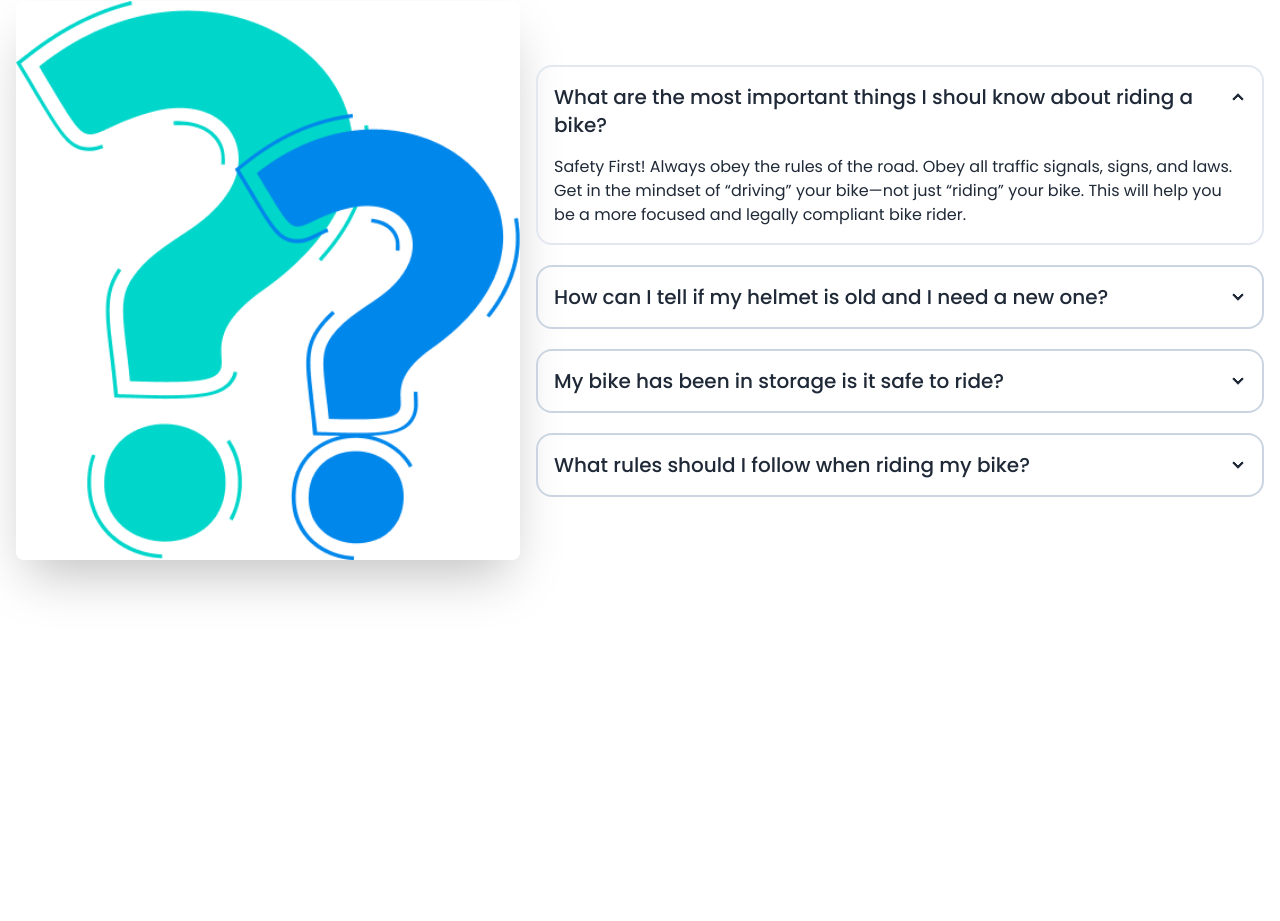
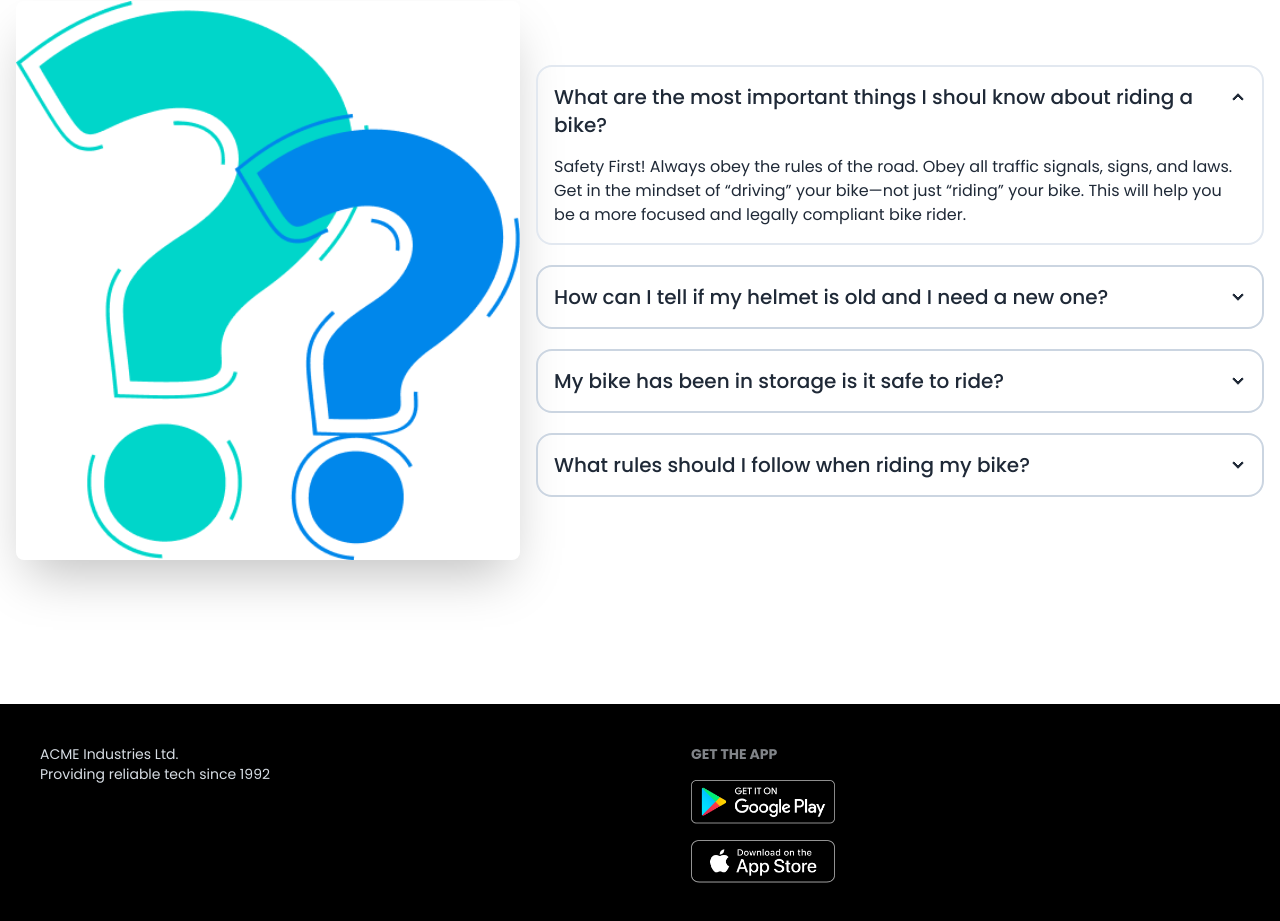
Before and after one commit to masudulalam/Biker-Zone, a plain HTML site: page index.html in a window 1280 px wide. Shown: the part 1741-2662 px from the top of the page. Before the commit the page ends 2445 px from the top, so only its background shows below. Drawn offline with nearby package versions, Linux system fonts and the light colour scheme.

Commit message:
added footer

```diff
--- a/index.html
+++ b/index.html
@@ -239,23 +239,29 @@
                     <div class="space-y-5">
                         <div class="collapse collapse-arrow border-2 border-slate-200">
                             <input type="radio" name="my-accordion-2" checked="checked" />
-                            <div class="collapse-title text-xl font-medium">What are the most important things I shoul know about riding a bike?
+                            <div class="collapse-title text-xl font-medium">What are the most important things I shoul
+                                know about riding a bike?
                             </div>
                             <div class="collapse-content">
-                                <p>Safety First! Always obey the rules of the road. Obey all traffic signals, signs, and laws. Get in the mindset of “driving” your bike—not just “riding” your bike. This will help you be a more focused and legally compliant bike rider. </p>
+                                <p>Safety First! Always obey the rules of the road. Obey all traffic signals, signs, and
+                                    laws. Get in the mindset of “driving” your bike—not just “riding” your bike. This
+                                    will help you be a more focused and legally compliant bike rider. </p>
                             </div>
                         </div>
                         <div class="collapse collapse-arrow border-2 border-slate-300">
                             <input type="radio" name="my-accordion-2" />
-                            <div class="collapse-title text-xl font-medium">How can I tell if my helmet is old and I need a new one?
+                            <div class="collapse-title text-xl font-medium">How can I tell if my helmet is old and I
+                                need a new one?
                             </div>
                             <div class="collapse-content">
-                                <p>Get in the mindset of “driving” your bike—not just “riding” your bike. This will help you be a more focused and legally compliant bike rider.</p>
+                                <p>Get in the mindset of “driving” your bike—not just “riding” your bike. This will help
+                                    you be a more focused and legally compliant bike rider.</p>
                             </div>
                         </div>
                         <div class="collapse collapse-arrow border-2 border-slate-300">
                             <input type="radio" name="my-accordion-2" />
-                            <div class="collapse-title text-xl font-medium">My bike has been in storage is it safe to ride?
+                            <div class="collapse-title text-xl font-medium">My bike has been in storage is it safe to
+                                ride?
                             </div>
                             <div class="collapse-content">
                                 <p>This will help you be a more focused and legally compliant bike rider</p>
@@ -263,10 +269,12 @@
                         </div>
                         <div class="collapse collapse-arrow border-2 border-slate-300">
                             <input type="radio" name="my-accordion-2" />
-                            <div class="collapse-title text-xl font-medium">What rules should I follow when riding my bike?
+                            <div class="collapse-title text-xl font-medium">What rules should I follow when riding my
+                                bike?
                             </div>
                             <div class="collapse-content">
-                                <p>Get in the mindset of “driving” your bike—not just “riding” your bike. This will help you be a more focused and legally compliant bike rider.</p>
+                                <p>Get in the mindset of “driving” your bike—not just “riding” your bike. This will help
+                                    you be a more focused and legally compliant bike rider.</p>
                             </div>
                         </div>
                     </div>
@@ -276,8 +284,25 @@
     </main>
 
     <!-- Footer Section -->
-    <footer>
-
+    <footer class="footer bg-black text-neutral-content p-10">
+        <aside>
+            <p>
+                ACME Industries Ltd.
+                <br />
+                Providing reliable tech since 1992
+            </p>
+        </aside>
+        <nav>
+            <h6 class="footer-title">Get the App</h6>
+            <div class="grid grid-cols-1 gap-4">
+                <a>
+                    <img class="w-36" src="./images/others/android.png" alt="android icon">
+                </a>
+                <a>
+                    <img class="w-36" src="./images/others/ios.png" alt="ios icon">
+                </a>
+            </div>
+        </nav>
     </footer>
 </body>
 
```
Also changed, not shown: 1 other file.
